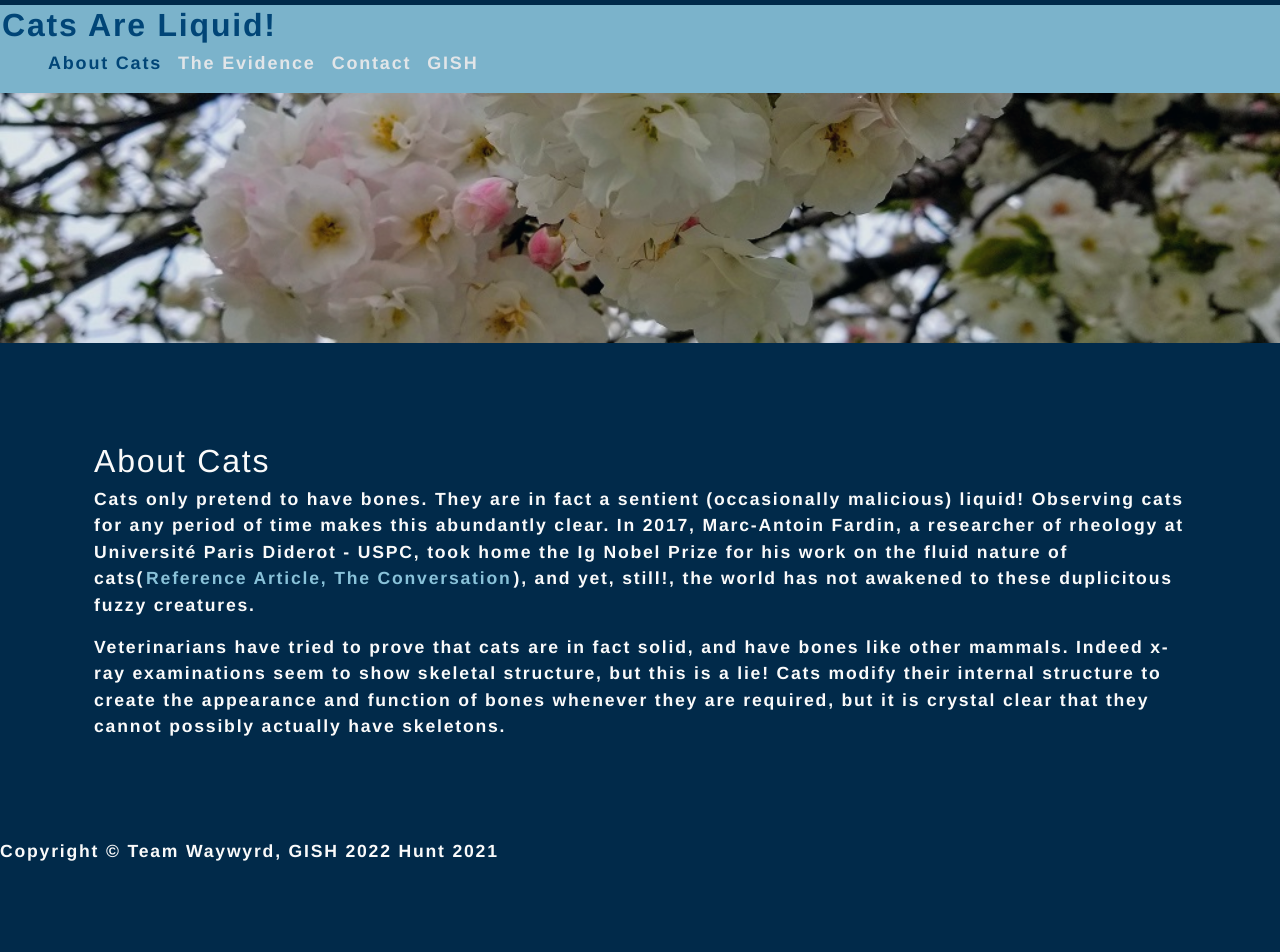
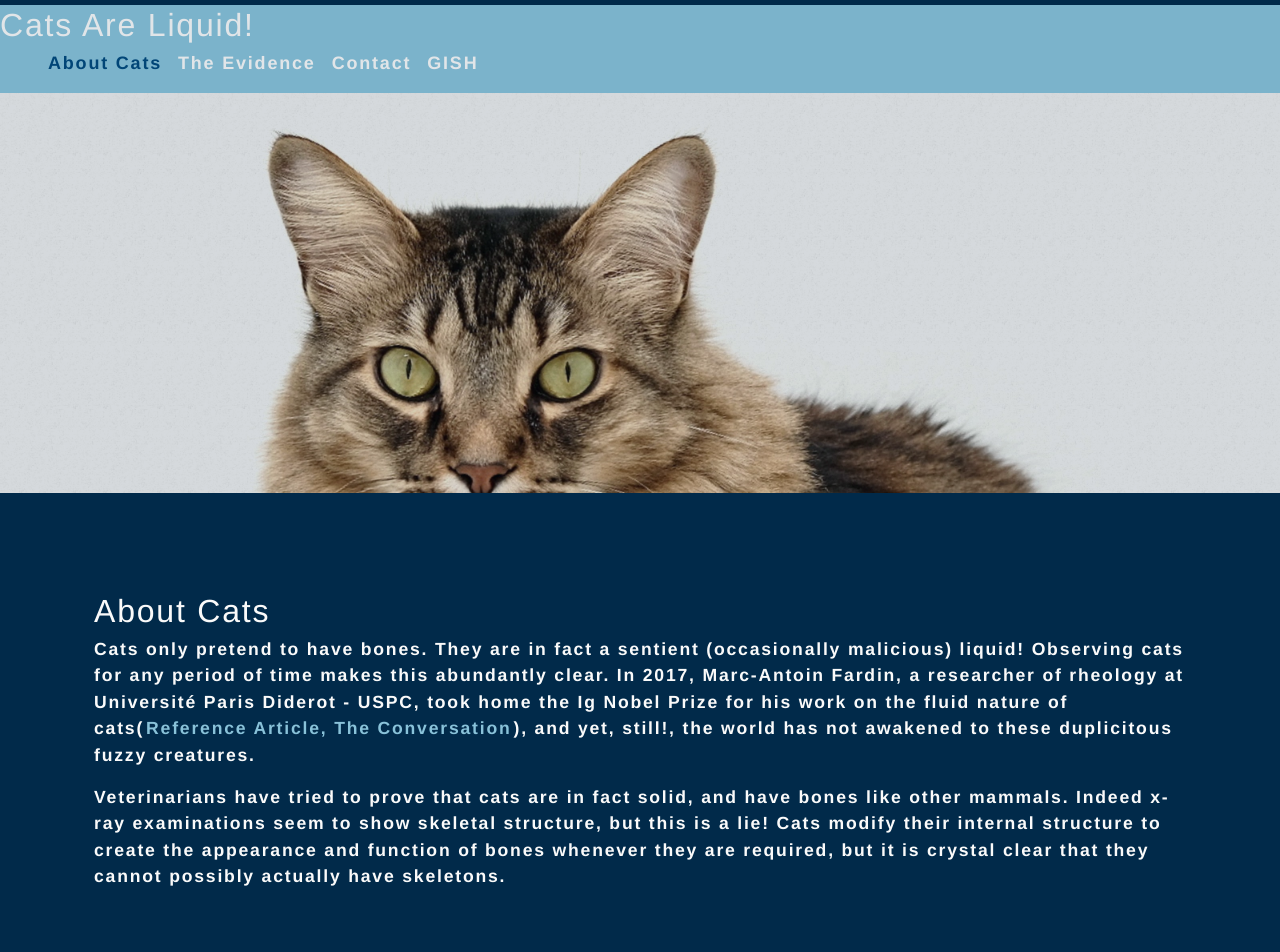
Before and after one commit to kpehl/gish-2022-conspiracy, a React (Create React App) app: page / in a window 1280 px wide. Shown: the top 952 px of the page. Before the commit the page ends 880 px from the top, so only its background shows below. Built offline with nearby package versions, Linux system fonts and the light colour scheme.

Commit message:
style updates

```diff
--- a/public/index.html
+++ b/public/index.html
@@ -7,7 +7,7 @@
     <meta name="theme-color" content="#000000" />
     <meta
       name="description"
-      content="Web site created using create-react-app"
+      content="Cats are Liquid"
     />
     <link rel="apple-touch-icon" href="%PUBLIC_URL%/logo192.png" />
     <!--
--- a/src/components/Contact.js
+++ b/src/components/Contact.js
@@ -28,7 +28,7 @@ function Contact() {
     }
     function handleSubmit(event) {
         event.preventDefault();
-        console.log(formState);
+        // console.log(formState);
         alert('What, are you serious trying to contact us? The cats are watching our every move. Contact your local humane society instead to adopt a fuzzy overlord.')
     }
 
@@ -36,7 +36,7 @@ function Contact() {
     return (
         <section id="contact" className="contact">
             <div className="container">
-            <h1>Contact me</h1>
+            <h1>Contact us</h1>
             <div className="contact-info row">
                 <div className = "contact-column col-lg-5 d-flex align-items-stretch">
                     <div className = "info">
--- a/src/components/Evidence.js
+++ b/src/components/Evidence.js
@@ -9,37 +9,40 @@ function Evidence ({isVisible}) {
     const selfPropelled2 = require('../assets/images/self-propelled-2.gif').default;
     return (
         <section className="my-5">
-            <div>
-                <Animated animationIn="bounceInRight" animationInDuration={1750} animationOutDuration={1000} animationOut="fadeOut" animationInDelay={1250} isVisible={isVisible}>
+            <div className="center">
+                <Animated animationIn="slideInRight" animationInDuration={1750} animationOutDuration={1000} animationOut="fadeOut" animationInDelay={250} isVisible={isVisible}>
                     <div>
                         <h2>Liquid State of Matter</h2>
                         <p>Liquids are defined traditionally as materials that adapt their shape to fill a container. There are myriad examples of images and videos to be found on the internet showing cats taking on the shape of their chosen container.</p>
                         <ul>
                             <li>
-                                <img src={ liquidCat1 } style={{ width: "20%"}} alt="Liquid Cat Case 1" /><br />
-                                <span class="small"><a href="https://www.reddit.com/r/funny/comments/6jgadx/my_friends_cat_climbed_into_a_plastic_flower/" target="_blank" rel="noreferrer">citizen_collective</a></span>
+                                <img src={ liquidCat1 } style={{ maxWidth: '50%'}} alt="Liquid Cat Case 1" /><br />
+                                <span className='small'><a href="https://www.reddit.com/r/funny/comments/6jgadx/my_friends_cat_climbed_into_a_plastic_flower/" target="_blank" rel="noreferrer">citizen_collective</a></span>
                             </li>
+                            <hr />
                             <li>
-                                <img src={ liquidCat2 } style={{ width: "20%"}} alt="Liquid Cat Case 2" /><br />
-                                <span class="small"><a href="https://www.reddit.com/r/cats/comments/82gxl6/update_feline_continues_to_seek_fully_liquid_state/" target="_blank" rel="noreferrer">cakes1todough1</a></span>
+                                <img src={ liquidCat2 } style={{ maxWidth: '50%'}} alt="Liquid Cat Case 2" /><br />
+                                <span className='small'><a href="https://www.reddit.com/r/cats/comments/82gxl6/update_feline_continues_to_seek_fully_liquid_state/" target="_blank" rel="noreferrer">cakes1todough1</a></span>
                             </li>
+                            <hr />
                             <li>
-                                <img src={ liquidCat3 } style={{ width: "20%"}} alt="Liquid Cat Case 3" />
+                                <img src={ liquidCat3 } style={{ maxWidth: '50%'}} alt="Liquid Cat Case 3" />
                             </li>
                         </ul>
                     </div>
                 </Animated>
                 <hr />
-                <Animated animationIn="bounceInRight" animationInDuration={1750} animationOutDuration={1000} animationOut="fadeOut" animationInDelay={1250} isVisible={isVisible}>
+                <Animated animationIn="slideInLeft" animationInDuration={1750} animationOutDuration={1000} animationOut="fadeOut" animationInDelay={1250} isVisible={isVisible}>
                     <div>
                         <h2>Self-Propelled</h2>
                         <p>As sentient beings, cats do not just fill a stationary container, they also flow under and around objects at will!</p>
                         <ul>
                             <li>
-                                <img src={ selfPropelled1 } style={{ width: "20%"}} alt="Self Propelled Liquid Cat Case 1" />
+                                <img src={ selfPropelled1 } style={{ maxWidth: "50%"}} alt="Self Propelled Liquid Cat Case 1" />
                             </li>
+                            <hr />
                             <li>
-                                <img src={ selfPropelled2 } style={{ width: "20%"}} alt="Self Propelled Liquid Cat Case 2" />
+                                <img src={ selfPropelled2 } style={{ maxWidth: "50%"}} alt="Self Propelled Liquid Cat Case 2" />
                             </li>
                         </ul>
                     </div>
--- a/src/components/Footer.js
+++ b/src/components/Footer.js
@@ -1,10 +1,11 @@
 import React from 'react';
 
 function Footer () {
+    const waywyrdLogo = require('../assets/images/waywyrd-logo.webp').default;
     return (
         <footer>
             <div className="copyright">
-                <p>Copyright &copy; Team Waywyrd, GISH 2022 Hunt {(new Date().getFullYear())}</p>
+                <p>Copyright &copy; {(new Date().getFullYear())}, Team Waywyrd <img src={ waywyrdLogo } style={{maxHeight: '30px' }} alt="Team Waywyrd Logo" /></p>
             </div>
         </footer>
     )
--- a/src/components/Header.js
+++ b/src/components/Header.js
@@ -3,7 +3,7 @@ import React from 'react';
 function Header(props) {
     return (
         <header className="header">
-            <h2><a href = "/">Cats Are Liquid!</a></h2>
+            <h2>Cats Are Liquid!</h2>
             {props.children}
             <div className="hero"></div>
         </header>
--- a/src/index.css
+++ b/src/index.css
@@ -122,10 +122,12 @@ a:hover {
 }
 
 .hero {
-  background-image: url(./assets/images/cherryblossoms.jpg);
+  /* background-image: url(./assets/images/cherryblossoms.jpg); */
+  background-image: url(./assets/images/charlie-deets-TKgOIwPVmkg-unsplash.jpg);
   background-size: cover;
-  background-position: 70%;
-  padding: 125px;
+  background-position: bottom;
+  padding: 200px;
+  /* Photo by <a href="https://unsplash.com/@charliedeets?utm_source=unsplash&utm_medium=referral&utm_content=creditCopyText">Charlie Deets</a> on <a href="https://unsplash.com/s/photos/cat-in-a-container?utm_source=unsplash&utm_medium=referral&utm_content=creditCopyText">Unsplash</a> */
 }
 
 .small {
```
Also changed, not shown: src/assets/images/charlie-deets-TKgOIwPVmkg-unsplash.jpg (added), src/assets/images/waywyrd-logo.webp (added).
